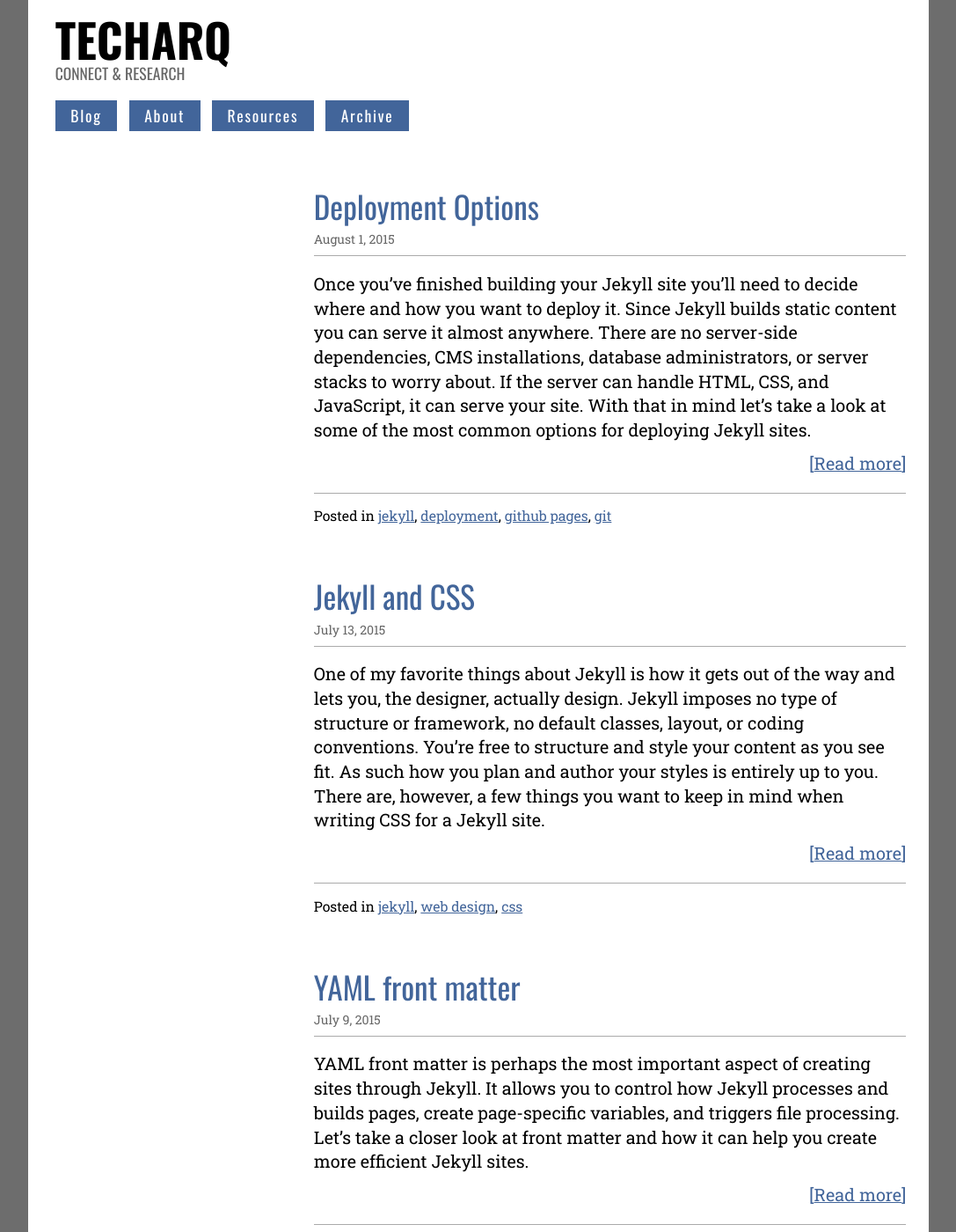
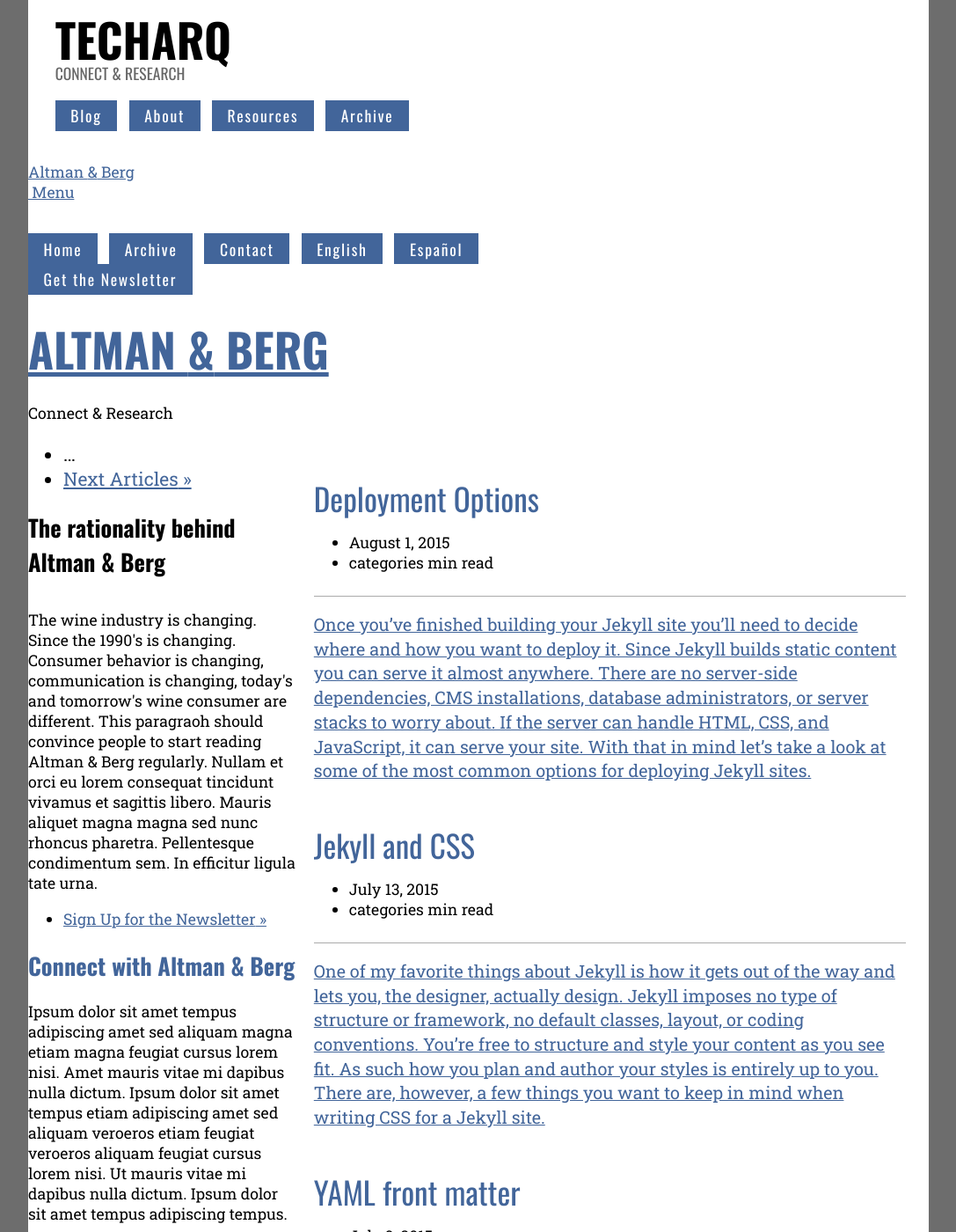
Before and after one commit to gasparlg/jekyll-test-one, a Jekyll site: the page built from index.html, in a window 1280 px wide and 1400 px high. Shown: the whole window at 88% size, without its empty margins (96-1183 px from the left). Built offline with Jekyll 4.4.1, drawn with Linux system fonts in a browser that asks for light colours; the list of posts is cut into pages by our own code; some of the changed text lies outside the part shown.

Commit message:
changed the index

```diff
--- a/index.html
+++ b/index.html
@@ -1,34 +1,171 @@
 ---
 layout:  default
 ---
-<main role="main" class="cf">
-<article class="posts">
+
+<!-- Wrapper -->
+<div id="wrapper" class="mainpage">
+
+    <!-- Header -->
+        <header id="header" class="alt">
+            <a href="{{site.baseurl}}index.html" class="logo"><strong></strong><span>Altman <span id="amp">&amp;</span> Berg</span></a>
+            <nav>
+                <a href="#menu">&nbsp;Menu</a>
+            </nav>
+        </header>
+
+    <!-- Menu -->
+        <nav id="menu">
+            <ul class="links">
+                <li><a href="{{site.baseurl}}index.html">Home</a></li>
+                <li><a href="{{site.baseurl}}tags/index.html">Archive</a></li>
+                <li><a href="#contact">Contact</a></li>
+                <li><a href="elements.html">English</a></li>
+                <li><a href="elements.html">Español</a></li>
+            </ul>
+            <ul class="actions vertical">
+                <li><a href="#" class="button special fit">Get the Newsletter</a></li>
+            </ul>
+        </nav>
+
+    <!-- Banner -->
+        <section id="banner" class="major">
+            <div class="inner">
+                <header class="major">
+                    <h1><a href="{{site.baseurl}}index.html">Altman <span id="amp">&amp;</span> Berg</a></h1>
+                </header>
+                <div class="content">
+                    <p>{{site.tagline}}</p>
+                </div>
+            </div>
+        </section>
+
+    <!-- Main -->
+        <div id="main">
+
+
+
+
+        <section class="main">
+            <div class="posts">
+
+
+
                 {% for post in paginator.posts %}
- <article role="article" itemscope itemtype="http://schema.org/BlogPosting">
+
+                        <article>
+                            <a href="{{post.url}}" class="imagep"><img src="{{site.baseurl}}{{post.img}}" alt="" /></a>
                             <header>
-            <h2><a href="{{site.baseurl}}{{post.url}}" rel="bookmark" title="Permanent Link to {{site.baseurl}}{{post.url}}">
-                {{post.title}}</a></h2>
-            <time itemprop="dateCreated" datetime="{{post.date}}">
-                {{post.date | date:"%B %-d, %Y"}}</time>
+                                <h2><a href="{{post.url}}">{{post.title}}</a></h2>
+                                <ul class="meta">
+                                    <li>{{post.date | date: "%B %-d, %Y"}}</li>
+                                    <li>{{post.min}} min read</li>
+                                </ul>
                             </header>
-        <p>{{post.excerpt | strip_html}} <a href="{{site.baseurl}}{{post.url}}" title="read more" class="more">Read more</a></p>
-        <footer>
-        <p>Posted in {% for tag in post.tags %}<a href="{{site.baseurl}}/tags/index.html#{{ tag | cgi_escape}}" title="posts tagged" rel="tag">{{tag}}</a>{% unless forloop.last %},{% endunless %} {% endfor %}</p>
-     </footer>
+                                <p><a href="{{post.url}}">{{post.excerpt | remove: '<p>' | remove: '</p>'}}</a></p>
                         </article>
+
                 {% endfor %}
-        <div class="pagination">
+
+
+
+
+
+            </div>
+        </section>
+
+    </div>
+
+
+
+    <!-- Older and New Entries buttons -->
+
+
+
+    <div id="main">
+
+        <section id="two">
+            <div class="inner">
+                <footer class="major">
+                    <ul class="pagination">
                         {% if paginator.previous_page %}
                         {% if paginator.previous_page == 1 %}
-            <p class="prevLink"><a href="{{site.baseurl}}/" class="previous">newer entries</a></p>
+                        <li><a href="{{site.baseurl}}index.html" class="previous">Previous Articles</a></li>
                         {% else %}
-            <p class="prevLink"><a href="{{site.baseurl}}/blog/page{{paginator.previous_page}}" class="previous">newer entries</a></p>
+                        <li><a href="{{site.baseurl}}/blog/page{{paginator.previous_page}}" class="previous">Previous Articles</a></li>
                         {% endif %}
                         {% endif %}
+                        <li><span class="extra">&hellip;</span></li>
                         {% if paginator.next_page %}
-            <p class="nextLink"><a href="{{site.baseurl}}/blog/page{{paginator.next_page}}" class="next">older entries</a></p>
+                        <li><a href="{{site.baseurl}}blog/page{{paginator.next_page}}" class="next">Next Articles</a></li>
                         {% endif %}
+                    </ul>
+                </footer>
             </div>
-    </article>
-    {% include sidebar.html %}
-</main>
+        </section>
+
+
+
+
+            <!-- Two -->
+                <section id="two" class="rationality">
+                    <div class="inner">
+                        <header class="major">
+
+                            <h2>The rationality behind Altman &amp; Berg</h2>
+
+                        </header>
+                        <p>The wine industry is changing. Since the 1990's is changing. Consumer behavior is changing, communication is changing, today's and tomorrow's wine consumer are different. This paragraoh should convince people to start reading Altman &amp; Berg regularly. Nullam et orci eu lorem consequat tincidunt vivamus et sagittis libero. Mauris aliquet magna magna sed nunc rhoncus pharetra. Pellentesque condimentum sem. In efficitur ligula tate urna.</p>
+                        <ul class="actions">
+                            <li><a href="landing.html" class="button next">Sign Up for the Newsletter</a></li>
+                        </ul>
+                    </div>
+                </section>
+
+        </div>
+
+
+
+
+    <!-- Footer -->
+
+            <footer id="footer" >
+                <div class="inner">
+                    <section>
+
+                        <h2><a name="contact">Connect with Altman &amp; Berg</a></h2>
+
+                        <p>Ipsum dolor sit amet tempus adipiscing amet sed aliquam magna etiam magna feugiat cursus lorem nisi. Amet mauris vitae mi dapibus nulla dictum. Ipsum dolor sit amet tempus etiam adipiscing amet sed aliquam veroeros etiam feugiat veroeros aliquam feugiat cursus lorem nisi. Ut mauris vitae mi dapibus nulla dictum. Ipsum dolor sit amet tempus adipiscing tempus.</p>
+                        <ul class="icons style2">
+                            <li><a href="#" class="icon fa-twitter"><span class="label">Twitter</span></a></li>
+                            <li><a href="#" class="icon fa-facebook"><span class="label">Facebook</span></a></li>
+                            <li><a href="#" class="icon fa-instagram"><span class="label">Instagram</span></a></li>
+                            <li><a href="#" class="icon fa-youtube"><span class="label">YouTube</span></a></li>
+                        </ul>
+                    </section>
+
+
+                    <section>
+                        <form method="post" action="#">
+                            <div class="field half first">
+                                <input type="text" name="name" id="name" placeholder="Name" />
+                            </div>
+                            <div class="field half">
+                                <input type="email" name="email" id="email" placeholder="Email" />
+                            </div>
+                            <div class="field">
+                                <textarea name="message" id="message" placeholder="Message" rows="4"></textarea>
+                            </div>
+                            <ul class="actions">
+                                <li><input type="submit" value="Send Message" /></li>
+                            </ul>
+                        </form>
+                    </section>
+                </div>
+                <div class="copyright">
+                    <p>&copy; 2016 {{site.title}}</p>
+                </div>
+            </footer>
+
+
+
+			</div>
```
Lines whose indentation alone changed are shown as unchanged.
